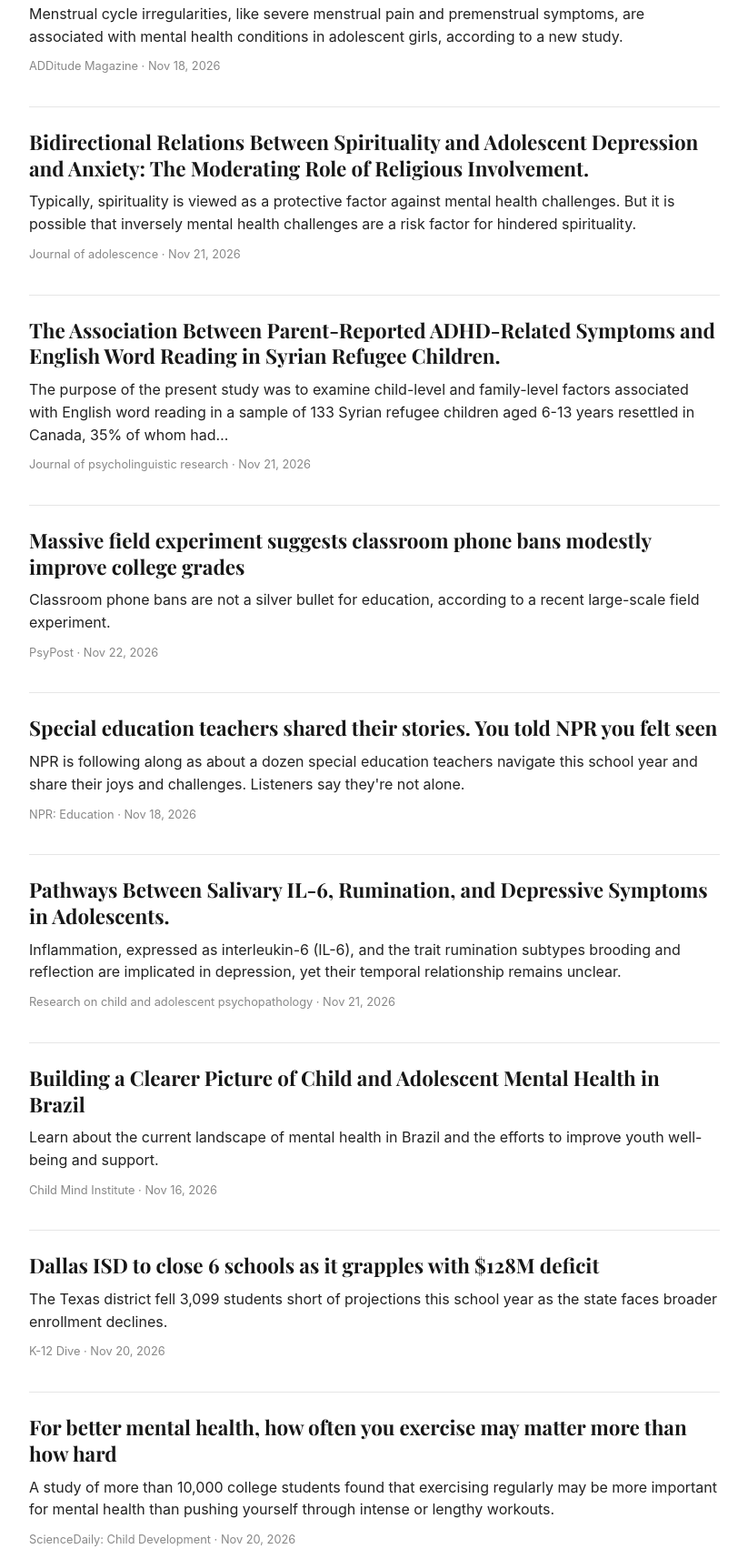
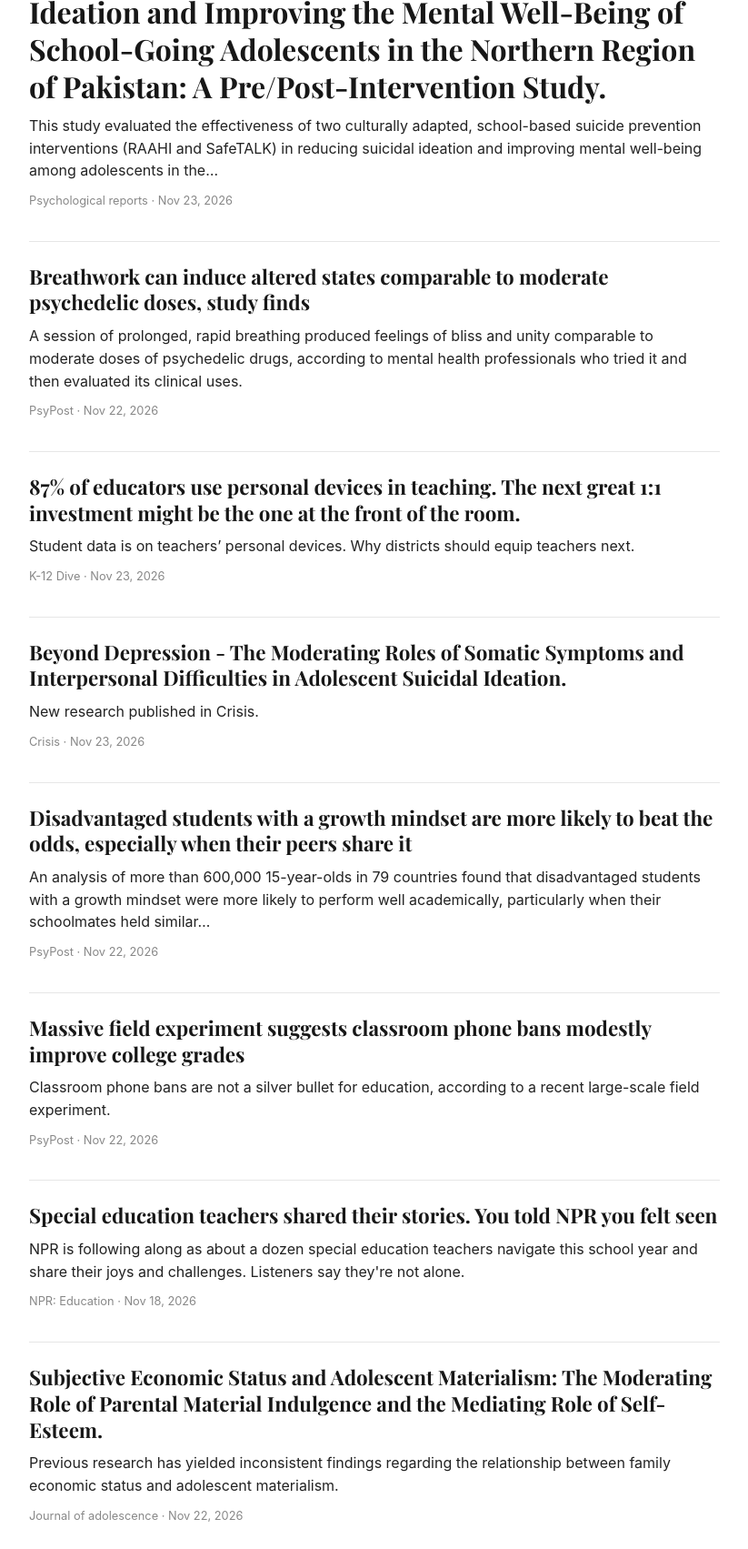
Before and after one commit to magdyelbieh42-jpg/daily-digest, a plain HTML site: page docs/index.html in a window 1280 px wide. Shown: the part 340-2043 px from the top of the page at 91% size, without its empty margins (228-1051 px from the left). Drawn offline with nearby package versions, Linux system fonts and the light colour scheme.

Commit message:
Update daily digest

```diff
--- a/docs/index.html
+++ b/docs/index.html
@@ -1,6 +1,6 @@
 <!DOCTYPE html><html lang='en'><head><meta charset='utf-8'>
 <meta name='viewport' content='width=device-width, initial-scale=1'>
-<title>The Behavioral Brief — November 22, 2026</title>
+<title>The Behavioral Brief — November 23, 2026</title>
 <link rel='preconnect' href='https://fonts.googleapis.com'>
 <link rel='preconnect' href='https://fonts.gstatic.com' crossorigin>
 <link href='https://fonts.googleapis.com/css2?family=Playfair+Display:wght@700;900&display=swap' rel='stylesheet'>
@@ -36,26 +36,26 @@
 <p class='tagline'>Adolescent psychology · behavioral therapy · education · Egypt &amp; global</p>
 </div>
 <hr class='rule-thick'>
-<div class='meta-line'><span>Sunday, November 22, 2026</span><span>Issue no. 107</span></div>
+<div class='meta-line'><span>Monday, November 23, 2026</span><span>Issue no. 108</span></div>
 <div class='story lead'>
 <p class='label'>Lead story</p>
-<h2><a href='https://www.additudemag.com/menstrual-cycle-symptoms-adhd-girls/' target='_blank' rel='noopener'>Study: Menstrual Cycle Irregularities Linked to ADHD, Depression, Anxiety in Girls</a></h2><p class='dek'>Menstrual cycle irregularities, like severe menstrual pain and premenstrual symptoms, are associated with mental health conditions in adolescent girls, according to a new study.</p><p class='source'>ADDitude Magazine · Nov 18, 2026</p></div>
+<h2><a href='https://pubmed.ncbi.nlm.nih.gov/43070099/' target='_blank' rel='noopener'>Evaluating the Effectiveness of a School-Based Suicide Prevention Program in Reducing Suicidal Ideation and Improving the Mental Well-Being of School-Going Adolescents in the Northern Region of Pakistan: A Pre/Post-Intervention Study.</a></h2><p class='dek'>This study evaluated the effectiveness of two culturally adapted, school-based suicide prevention interventions (RAAHI and SafeTALK) in reducing suicidal ideation and improving mental well-being among adolescents in the…</p><p class='source'>Psychological reports · Nov 23, 2026</p></div>
 <div class='story'>
-<h2><a href='https://pubmed.ncbi.nlm.nih.gov/43067699/' target='_blank' rel='noopener'>Bidirectional Relations Between Spirituality and Adolescent Depression and Anxiety: The Moderating Role of Religious Involvement.</a></h2><p class='dek'>Typically, spirituality is viewed as a protective factor against mental health challenges. But it is possible that inversely mental health challenges are a risk factor for hindered spirituality.</p><p class='source'>Journal of adolescence · Nov 21, 2026</p></div>
+<h2><a href='https://www.psypost.org/breathwork-can-induce-altered-states-comparable-to-moderate-psychedelic-doses-study-finds/' target='_blank' rel='noopener'>Breathwork can induce altered states comparable to moderate psychedelic doses, study finds</a></h2><p class='dek'>A session of prolonged, rapid breathing produced feelings of bliss and unity comparable to moderate doses of psychedelic drugs, according to mental health professionals who tried it and then evaluated its clinical uses.</p><p class='source'>PsyPost · Nov 22, 2026</p></div>
 <div class='story'>
-<h2><a href='https://pubmed.ncbi.nlm.nih.gov/43066822/' target='_blank' rel='noopener'>The Association Between Parent-Reported ADHD-Related Symptoms and English Word Reading in Syrian Refugee Children.</a></h2><p class='dek'>The purpose of the present study was to examine child-level and family-level factors associated with English word reading in a sample of 133 Syrian refugee children aged 6-13 years resettled in Canada, 35% of whom had…</p><p class='source'>Journal of psycholinguistic research · Nov 21, 2026</p></div>
+<h2><a href='https://www.k12dive.com/spons/87-of-educators-use-personal-devices-in-teaching-the-next-great-11-inves/874989/' target='_blank' rel='noopener'>87% of educators use personal devices in teaching. The next great 1:1 investment might be the one at the front of the room.</a></h2><p class='dek'>Student data is on teachers’ personal devices. Why districts should equip teachers next.</p><p class='source'>K-12 Dive · Nov 23, 2026</p></div>
+<div class='story'>
+<h2><a href='https://pubmed.ncbi.nlm.nih.gov/43069713/' target='_blank' rel='noopener'>Beyond Depression - The Moderating Roles of Somatic Symptoms and Interpersonal Difficulties in Adolescent Suicidal Ideation.</a></h2><p class='dek'>New research published in Crisis.</p><p class='source'>Crisis · Nov 23, 2026</p></div>
+<div class='story'>
+<h2><a href='https://www.psypost.org/disadvantaged-students-with-a-growth-mindset-are-more-likely-to-beat-the-odds-especially-when-their-peers-share-it/' target='_blank' rel='noopener'>Disadvantaged students with a growth mindset are more likely to beat the odds, especially when their peers share it</a></h2><p class='dek'>An analysis of more than 600,000 15-year-olds in 79 countries found that disadvantaged students with a growth mindset were more likely to perform well academically, particularly when their schoolmates held similar…</p><p class='source'>PsyPost · Nov 22, 2026</p></div>
 <div class='story'>
 <h2><a href='https://www.psypost.org/massive-field-experiment-suggests-classroom-phone-bans-modestly-improve-college-grades/' target='_blank' rel='noopener'>Massive field experiment suggests classroom phone bans modestly improve college grades</a></h2><p class='dek'>Classroom phone bans are not a silver bullet for education, according to a recent large-scale field experiment.</p><p class='source'>PsyPost · Nov 22, 2026</p></div>
 <div class='story'>
 <h2><a href='https://www.npr.org/2026/11/18/nx-s1-6031176/special-education-teachers-audience-response' target='_blank' rel='noopener'>Special education teachers shared their stories. You told NPR you felt seen</a></h2><p class='dek'>NPR is following along as about a dozen special education teachers navigate this school year and share their joys and challenges. Listeners say they&#x27;re not alone.</p><p class='source'>NPR: Education · Nov 18, 2026</p></div>
 <div class='story'>
-<h2><a href='https://pubmed.ncbi.nlm.nih.gov/43066873/' target='_blank' rel='noopener'>Pathways Between Salivary IL-6, Rumination, and Depressive Symptoms in Adolescents.</a></h2><p class='dek'>Inflammation, expressed as interleukin-6 (IL-6), and the trait rumination subtypes brooding and reflection are implicated in depression, yet their temporal relationship remains unclear.</p><p class='source'>Research on child and adolescent psychopathology · Nov 21, 2026</p></div>
+<h2><a href='https://pubmed.ncbi.nlm.nih.gov/43069590/' target='_blank' rel='noopener'>Subjective Economic Status and Adolescent Materialism: The Moderating Role of Parental Material Indulgence and the Mediating Role of Self-Esteem.</a></h2><p class='dek'>Previous research has yielded inconsistent findings regarding the relationship between family economic status and adolescent materialism.</p><p class='source'>Journal of adolescence · Nov 22, 2026</p></div>
 <div class='story'>
 <h2><a href='https://childmind.org/blog/building-a-clearer-picture-of-child-and-adolescent-mental-health-in-brazil/' target='_blank' rel='noopener'>Building a Clearer Picture of Child and Adolescent Mental Health in Brazil</a></h2><p class='dek'>Learn about the current landscape of mental health in Brazil and the efforts to improve youth well-being and support.</p><p class='source'>Child Mind Institute · Nov 16, 2026</p></div>
 <div class='story'>
-<h2><a href='https://www.k12dive.com/news/dallas-isd-to-close-6-schools-as-it-grapples-with-128m-deficit/875403/' target='_blank' rel='noopener'>Dallas ISD to close 6 schools as it grapples with $128M deficit</a></h2><p class='dek'>The Texas district fell 3,099 students short of projections this school year as the state faces broader enrollment declines.</p><p class='source'>K-12 Dive · Nov 20, 2026</p></div>
-<div class='story'>
-<h2><a href='https://www.sciencedaily.com/releases/2026/11/261119194601.htm' target='_blank' rel='noopener'>For better mental health, how often you exercise may matter more than how hard</a></h2><p class='dek'>A study of more than 10,000 college students found that exercising regularly may be more important for mental health than pushing yourself through intense or lengthy workouts.</p><p class='source'>ScienceDaily: Child Development · Nov 20, 2026</p></div>
-<div class='story'>
-<h2><a href='https://www.additudemag.com/how-to-reduce-screen-time/' target='_blank' rel='noopener'>Why Kids with ADHD Get Stuck in the Screen-Time Loop. And How to Break It.</a></h2><p class='dek'>The adolescent prefrontal cortex is no match for addictive-by-design apps and games. Learn why ADHD brains get hooked on these “other stimulants,” and how to protect them.</p><p class='source'>ADDitude Magazine · Nov 19, 2026</p></div>
+<h2><a href='https://www.additudemag.com/brain-fog-adhd-medication-perimenopause-women/' target='_blank' rel='noopener'>ADHD Medications May Improve Brain Fog in Perimenopausal Women: New Research</a></h2><p class='dek'>Preliminary evidence shows self-reported brain fog decreases and executive function improves in perimenopausal women treated with ADHD medications.</p><p class='source'>ADDitude Magazine · Nov 23, 2026</p></div>
 </body></html>
```
